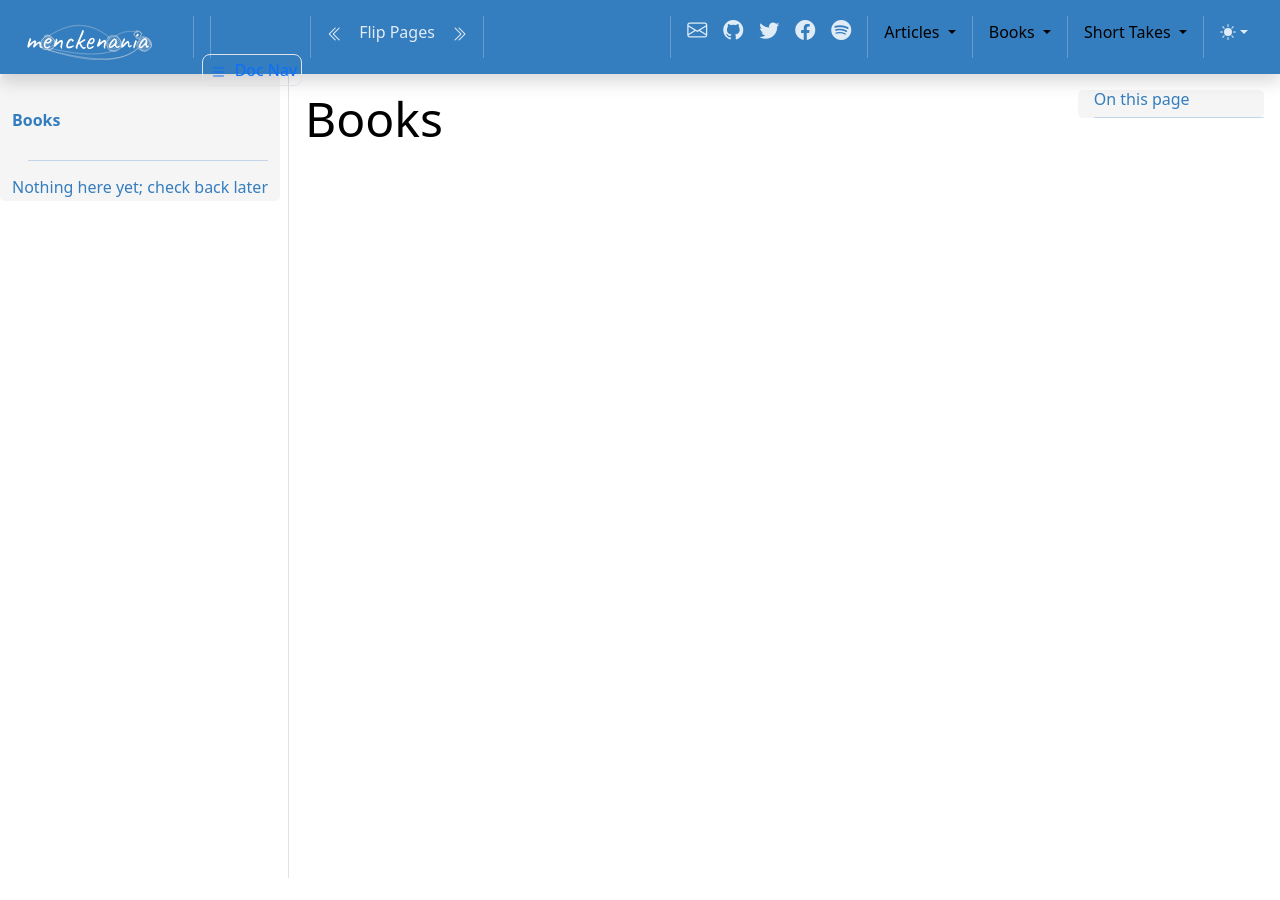
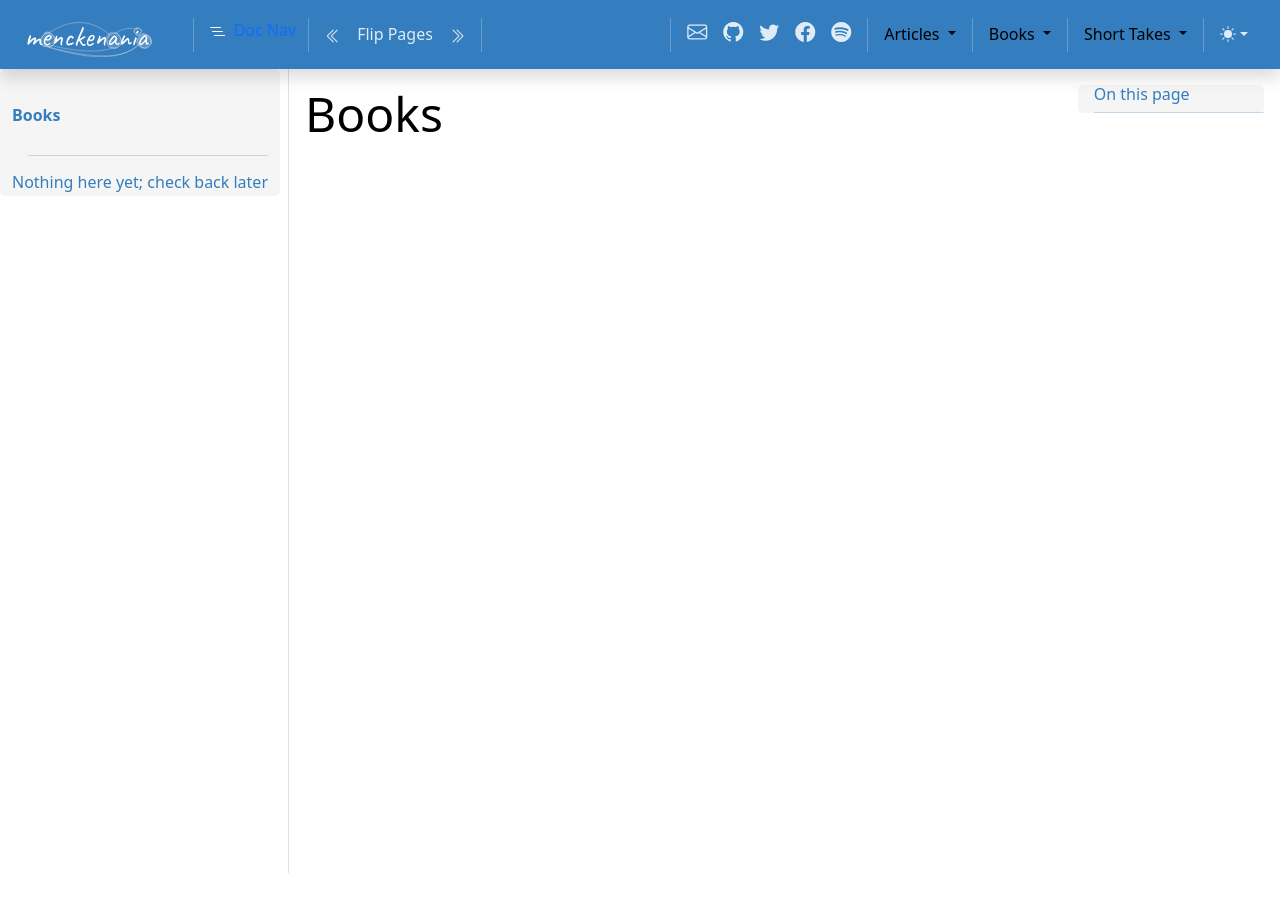
Before and after one commit to menckend/alpha, a Jekyll site: the page built from pages/2/2.md, in a window 1280 px wide and 900 px high. Built offline with Jekyll 4.4.1, drawn with Linux system fonts in a browser that asks for light colours; nearby versions of some CDN libraries; library files that are not in the unit come from our copies.

Commit message:
Update in-page-nav-buttons.html

```diff
--- a/_includes/in-page-nav-buttons.html
+++ b/_includes/in-page-nav-buttons.html
@@ -96,8 +96,7 @@
       <hr class="d-lg-none my-2 text-white-50">
     </li>
     <li class="nav-item py-2 py-lg-1 col-12 col-lg-auto">
-      <div class="vr d-none d-lg-flex h-100 mx-lg-2 text-white"></div>
-      <a href="#" data-bs-target="#MenckSidebar" data-bs-toggle="collapse" class="border rounded-3 p-1 text-decoration-none"><i class="bi bi-list bi-lg py-2 p-1"></i> Doc Nav</a>
+      <a href="#" data-bs-target="#MenckSidebar" data-bs-toggle="collapse" class="p-1 text-decoration-none"><i class="bi bi-list-nested bi-lg py-2 p-1 "; style="color:white;"></i> Doc Nav</a>
     </li>
     <li class="nav-item py-2 py-lg-1 col-12 col-lg-auto">
       <div class="vr d-none d-lg-flex h-100 mx-lg-2 text-white">
```
